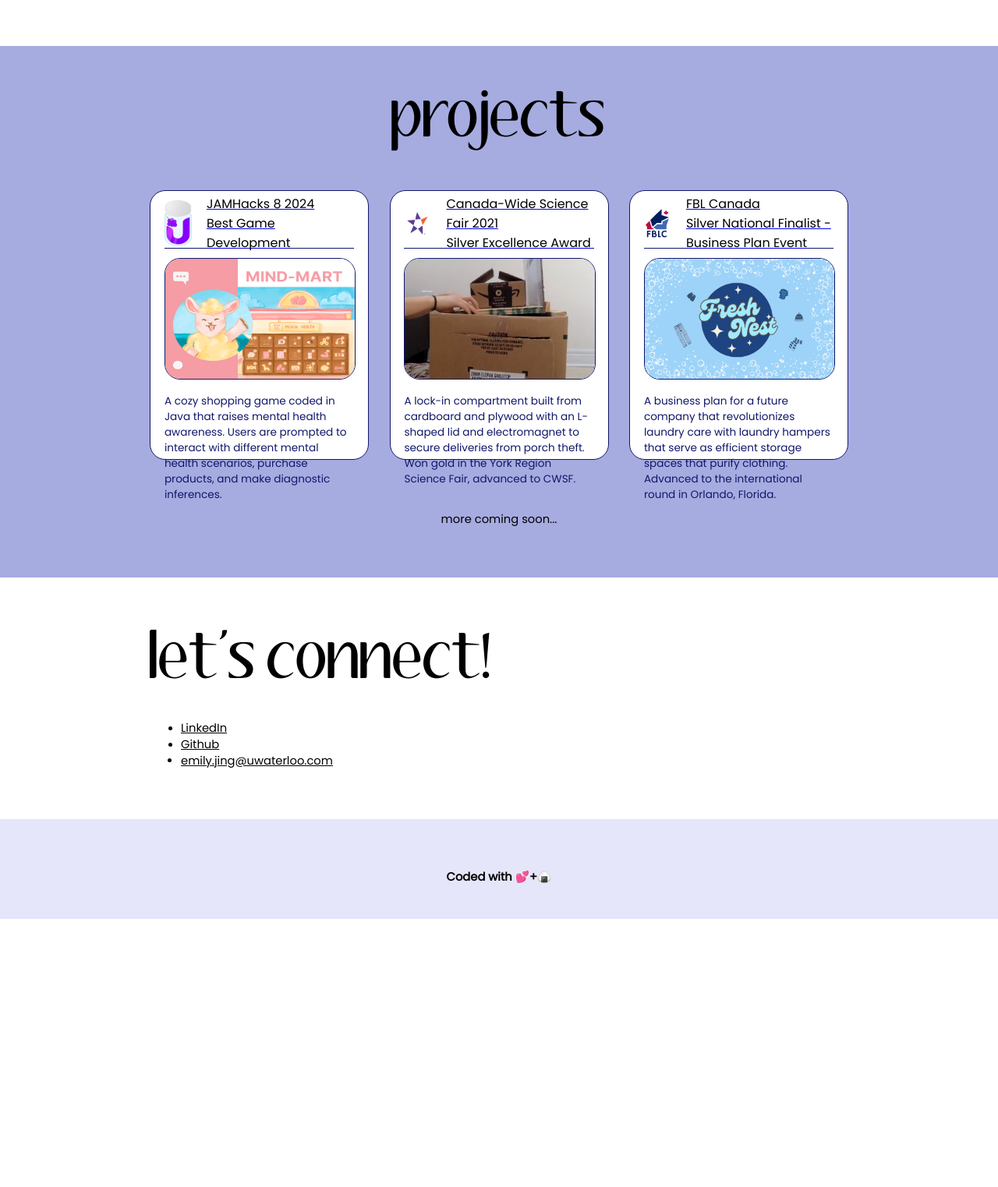
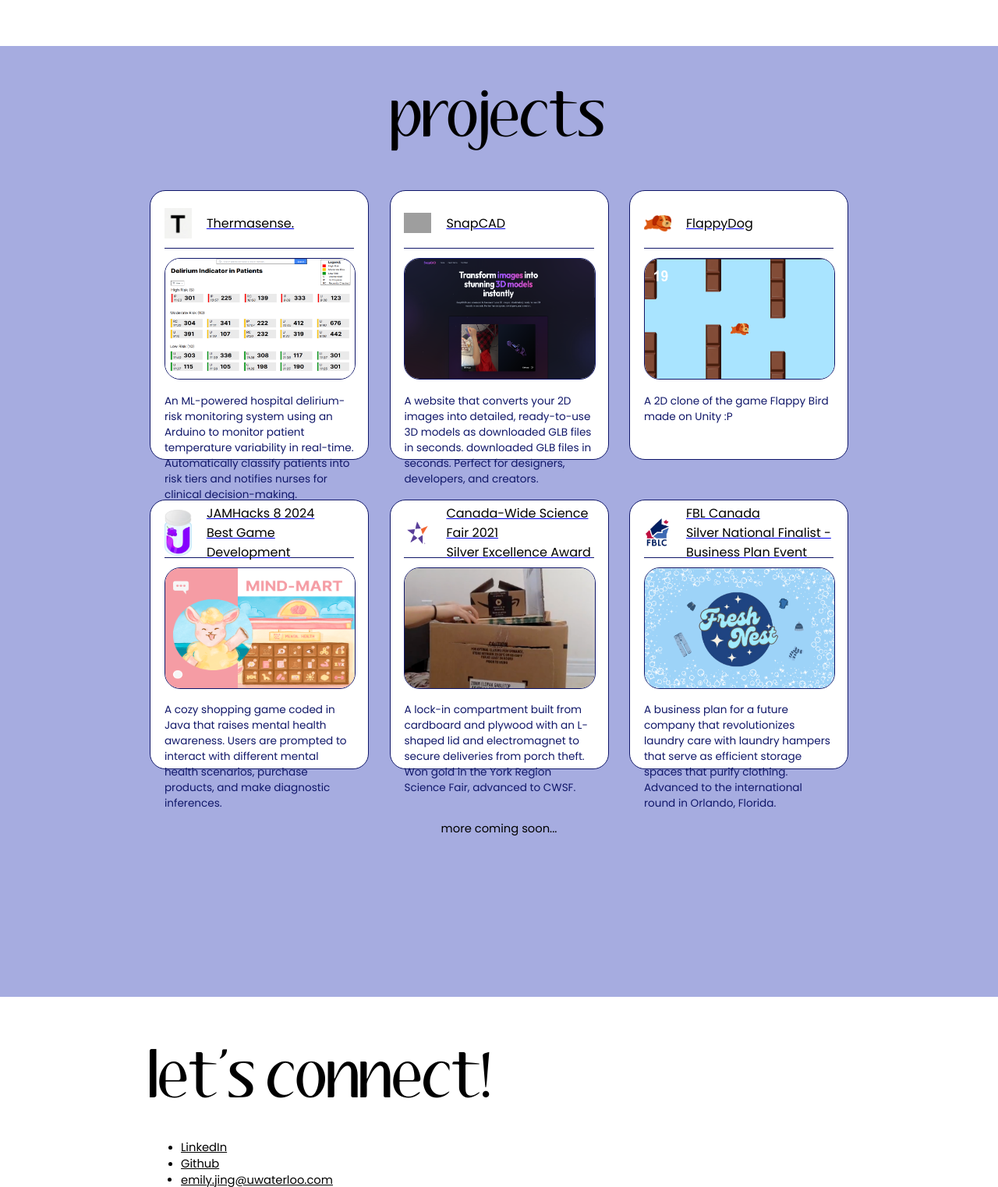
Before and after one commit to ej1ng/portfolio, a PHP site: page / in a window 1280 px wide. Shown: the part 1825-3348 px from the top of the page at 78% size. Before the commit the page ends 3004 px from the top, so only its background shows below. Run offline with PHP 8.4, Linux system fonts and the light colour scheme; grey boxes are pictures that could not be loaded.

Commit message:
added more projects:P

```diff
--- a/index.html
+++ b/index.html
@@ -78,8 +78,69 @@
                 <!--Projects section-->
                 <div class="projects-block" id="projects">
                     <div class="filler"></div>
+
                     <p id="header">projects</p>
-                    <!--First row (three per row)-->
+
+
+                    <!--First projects row-->
+                    <div class="projects-row">
+                        <!--Thermasense!-->
+                        <div class="project-container">
+                            <a href="https://docs.google.com/document/d/1Jp_VulO0EpmAKCTM_j0mOkWevoKCESLlFGJODxWmAak/edit?usp=sharing">
+                                <div class="project-upper" id="project-title">
+                                    <img id="project-logo" src="images/thermasense-logo.png">
+                                    Thermasense. <br>
+                                </div>
+                            </a>
+                            <img id="project-image" src="images/thermasense.png">
+                            </a>
+                            <div id="project-text">
+                                <p> An ML-powered hospital delirium-risk monitoring system using an Arduino
+                                    to monitor patient temperature variability in real-time. Automatically classify patients
+                                    into risk tiers and notifies nurses for clinical decision-making.
+                                </p>
+                            </div>
+                        </div>
+
+                        <!--SnapCAD!-->
+                        <div class="project-container">
+                            <a href="https://docs.google.com/document/d/1Jp_VulO0EpmAKCTM_j0mOkWevoKCESLlFGJODxWmAak/edit?usp=sharing">
+                                <div class="project-upper" id="project-title">
+                                    <img id="project-logo" src="images/snapcad-logo.svg">
+                                    SnapCAD<br>
+                                </div>
+                            </a>
+                            <img id="project-image" src="images/snapcad.png">
+                            </a>
+                            <div id="project-text">
+                                <p> A website that converts your 2D images into detailed, ready-to-use 3D models as
+                                    downloaded GLB files in seconds. downloaded GLB files in seconds.
+                                    Perfect for designers, developers, and creators.
+                                </p>
+                            </div>
+                        </div>
+
+                        <!--Thermasense!-->
+                        <div class="project-container">
+                            <a href="https://docs.google.com/document/d/1Jp_VulO0EpmAKCTM_j0mOkWevoKCESLlFGJODxWmAak/edit?usp=sharing">
+                                <div class="project-upper" id="project-title">
+                                    <img id="project-logo" src="images/doge.png">
+                                    FlappyDog<br>
+                                </div>
+                            </a>
+                            <img id="project-image" src="images/flappydog.png">
+                            </a>
+                            <div id="project-text">
+                                <p> A 2D clone of the game Flappy Bird made on Unity :P
+                                </p>
+                            </div>
+                        </div>
+
+                    </div>
+
+
+
+                    <!--Second projects row-->
                     <div class="projects-row">
                         <!--JAMHACKS!-->
                         <div class="project-container">
@@ -130,6 +191,8 @@
                         </div>
                     </div>
 
+
+
                     <!--add more emily-->
                     <p class="body-text">more coming soon...</p>
                 </div>
--- a/styles.css
+++ b/styles.css
@@ -179,7 +179,7 @@ body {
 }
 .projects-block {
     background-color: #a6ace0;
-    height: 58vw;
+    height: 100vw;
     margin: auto;
 }
 .filler {
```
Also changed, not shown: images/doge.png (added), images/flappydog.png (added), images/snapcad-logo.svg (added), images/snapcad.png (added), images/thermasense-logo.png (added), images/thermasense.png (added).
